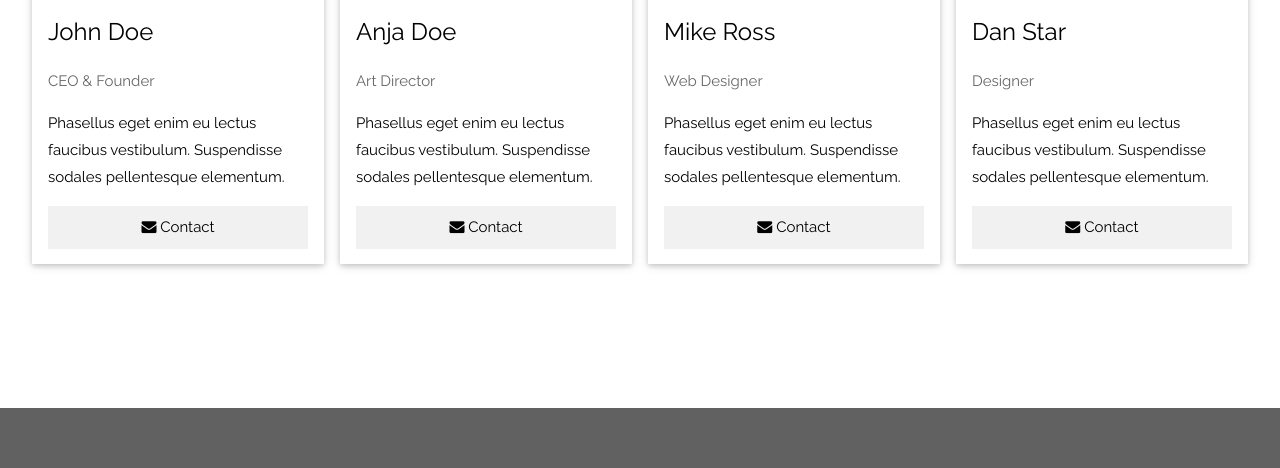
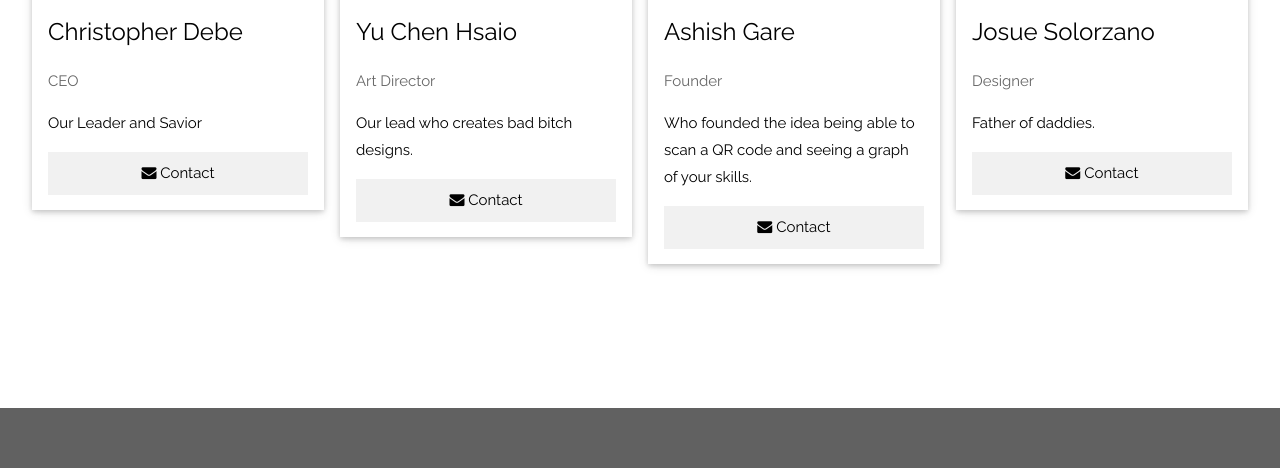
Before and after one commit to karanpatel3/491-Backend, a Flask app: page / in a window 1280 px wide. Shown: the part 2689-3157 px from the top of the page. Run offline with Flask 2, Linux system fonts and the light colour scheme.

Commit message:
profiles

```diff
--- a/templates/LandingPageBackend.html
+++ b/templates/LandingPageBackend.html
@@ -126,44 +126,44 @@ body, html {
   <div class="w3-row-padding w3-grayscale" style="margin-top:64px">
     <div class="w3-col l3 m6 w3-margin-bottom">
       <div class="w3-card">
-        <img src="/w3images/team2.jpg" alt="John" style="width:100%">
+        <img src="https://media.beliefnet.com/~/media/photos-with-attribution/faith/jesussecondcoming.jpg?as=1&extension=webp" alt="John" style="width:100%">
         <div class="w3-container">
-          <h3>John Doe</h3>
-          <p class="w3-opacity">CEO & Founder</p>
-          <p>Phasellus eget enim eu lectus faucibus vestibulum. Suspendisse sodales pellentesque elementum.</p>
+          <h3>Christopher Debe</h3>
+          <p class="w3-opacity">CEO</p>
+          <p>Our Leader and Savior </p>
           <p><button class="w3-button w3-light-grey w3-block"><i class="fa fa-envelope"></i> Contact</button></p>
         </div>
       </div>
     </div>
     <div class="w3-col l3 m6 w3-margin-bottom">
       <div class="w3-card">
-        <img src="/w3images/team1.jpg" alt="Jane" style="width:100%">
+        <img src="/https://media-exp1.licdn.com/dms/image/C4E03AQFs4fbuPzbMwg/profile-displayphoto-shrink_200_200/0?e=1594857600&v=beta&t=7C3hV3Ig4OeF3Upt-tRF0x0tozSoLhox0c0eK11gcsQ" alt="Jane" style="width:100%">
         <div class="w3-container">
-          <h3>Anja Doe</h3>
+          <h3>Yu Chen Hsaio</h3>
           <p class="w3-opacity">Art Director</p>
-          <p>Phasellus eget enim eu lectus faucibus vestibulum. Suspendisse sodales pellentesque elementum.</p>
+          <p>Our lead who creates bad bitch designs.</p>
           <p><button class="w3-button w3-light-grey w3-block"><i class="fa fa-envelope"></i> Contact</button></p>
         </div>
       </div>
     </div>
     <div class="w3-col l3 m6 w3-margin-bottom">
       <div class="w3-card">
-        <img src="/w3images/team3.jpg" alt="Mike" style="width:100%">
+        <img src="https://media-exp1.licdn.com/dms/image/C4E03AQGkmSNOJMsLDg/profile-displayphoto-shrink_200_200/0?e=1594857600&v=beta&t=vbm9XDj0RPq1iklmk4wFZjJ3o2BC0do6cFZ2850lhYc" alt="Mike" style="width:100%">
         <div class="w3-container">
-          <h3>Mike Ross</h3>
-          <p class="w3-opacity">Web Designer</p>
-          <p>Phasellus eget enim eu lectus faucibus vestibulum. Suspendisse sodales pellentesque elementum.</p>
+          <h3>Ashish Gare</h3>
+          <p class="w3-opacity">Founder</p>
+          <p>Who founded the idea being able to scan a QR code and seeing a graph of your skills.</p>
           <p><button class="w3-button w3-light-grey w3-block"><i class="fa fa-envelope"></i> Contact</button></p>
         </div>
       </div>
     </div>
     <div class="w3-col l3 m6 w3-margin-bottom">
       <div class="w3-card">
-        <img src="/w3images/team4.jpg" alt="Dan" style="width:100%">
+        <img src="https://scontent-lga3-1.xx.fbcdn.net/v/t1.0-9/60699480_1096226547217789_7824090331976040448_o.jpg?_nc_cat=106&_nc_sid=85a577&_nc_ohc=7QkcgGjX9_MAX_5-aXM&_nc_ht=scontent-lga3-1.xx&oh=c921cdabb5ff5464e87df1b31015ab5d&oe=5EE00E46" alt="Dan" style="width:100%">
         <div class="w3-container">
-          <h3>Dan Star</h3>
+          <h3>Josue Solorzano</h3>
           <p class="w3-opacity">Designer</p>
-          <p>Phasellus eget enim eu lectus faucibus vestibulum. Suspendisse sodales pellentesque elementum.</p>
+          <p>Father of daddies.</p>
           <p><button class="w3-button w3-light-grey w3-block"><i class="fa fa-envelope"></i> Contact</button></p>
         </div>
       </div>
```
